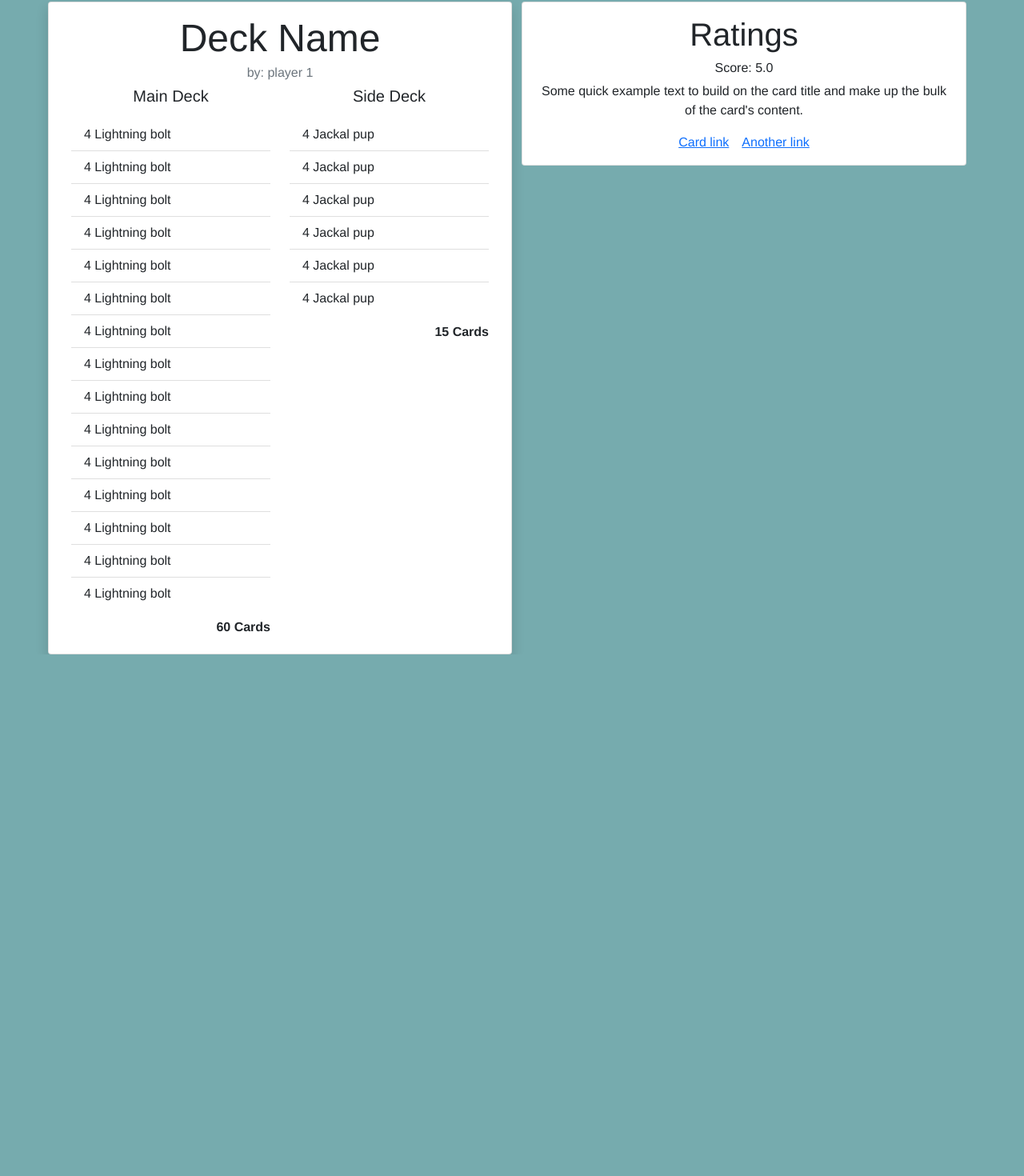
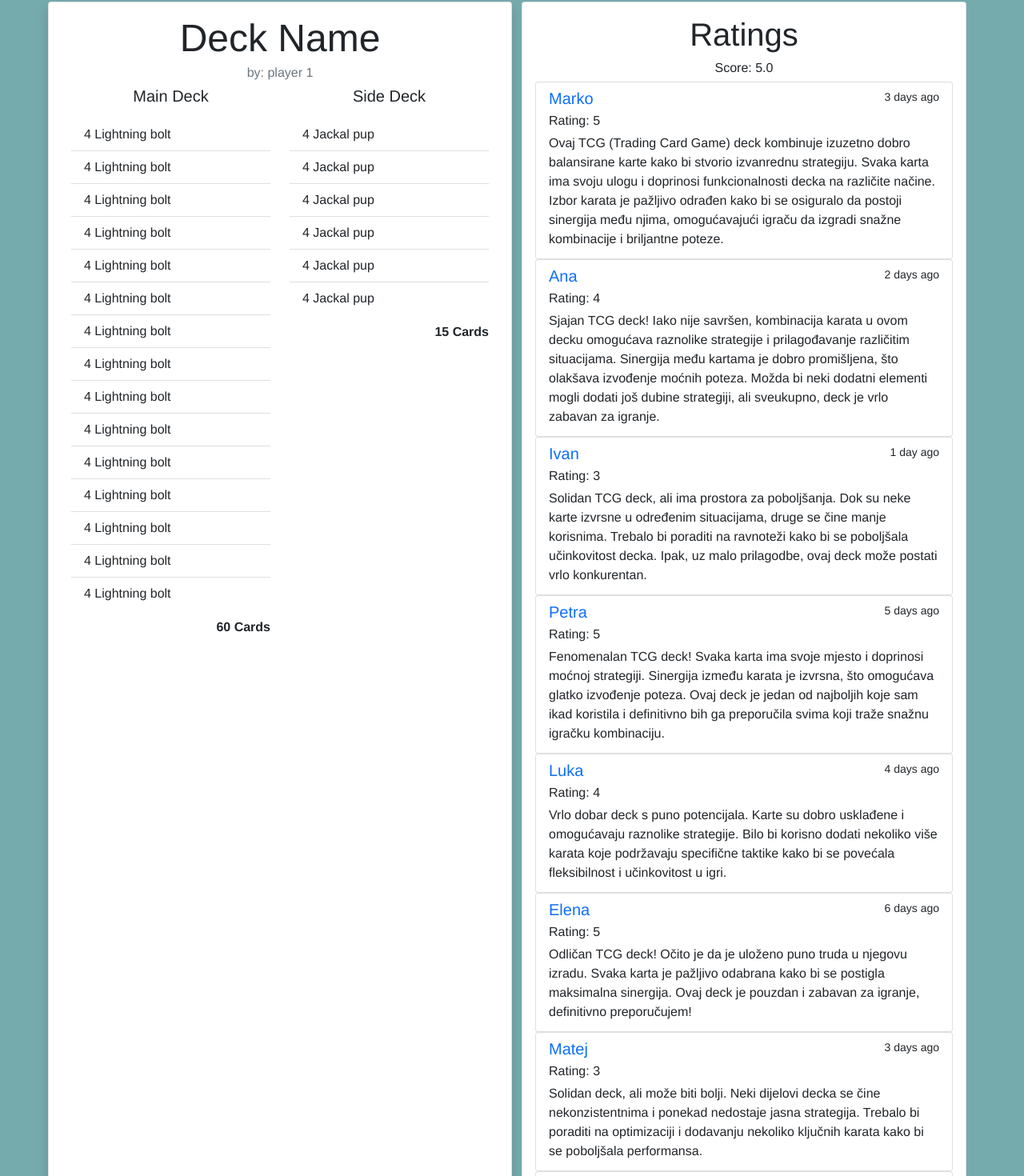
Before and after one commit to fbastijan/TCGDecks, a Vue app: page /deck/1 in a window 1280 px wide. Shown: the part 102-1572 px from the top of the page at 80% size. Before the commit the page ends 920 px from the top, so only its background shows below. Built offline with nearby package versions, Linux system fonts and the light colour scheme.

Commit message:
još malo protipa

```diff
--- /dev/null
+++ b/src/components/Komentar.vue
@@ -0,0 +1,21 @@
+<template>
+  <div class="list-group-item" aria-current="true">
+    <div class="d-flex w-100 justify-content-between">
+      <a href="#" class="active text-decoration-none"
+        ><h5 class="mb-1">{{ info.name }}</h5>
+      </a>
+      <small>{{ info.date }}</small>
+    </div>
+    <p class="mb-1 d-flex flex-row">Rating: {{ info.rating }}</p>
+    <p class="mb-1 text-start">
+      {{ info.komentar }}
+    </p>
+  </div>
+</template>
+<script>
+export default {
+  name: "komentar-comp",
+
+  props: ["info"],
+};
+</script>
--- /dev/null
+++ b/src/store.js
@@ -0,0 +1,74 @@
+const komentari = [
+  {
+    name: "Marko",
+    rating: 5,
+    date: "3 days ago",
+    komentar:
+      "Ovaj TCG (Trading Card Game) deck kombinuje izuzetno dobro balansirane karte kako bi stvorio izvanrednu strategiju. Svaka karta ima svoju ulogu i doprinosi funkcionalnosti decka na različite načine. Izbor karata je pažljivo odrađen kako bi se osiguralo da postoji sinergija među njima, omogućavajući igraču da izgradi snažne kombinacije i briljantne poteze.",
+  },
+  {
+    name: "Ana",
+    rating: 4,
+    date: "2 days ago",
+    komentar:
+      "Sjajan TCG deck! Iako nije savršen, kombinacija karata u ovom decku omogućava raznolike strategije i prilagođavanje različitim situacijama. Sinergija među kartama je dobro promišljena, što olakšava izvođenje moćnih poteza. Možda bi neki dodatni elementi mogli dodati još dubine strategiji, ali sveukupno, deck je vrlo zabavan za igranje.",
+  },
+  {
+    name: "Ivan",
+    rating: 3,
+    date: "1 day ago",
+    komentar:
+      "Solidan TCG deck, ali ima prostora za poboljšanja. Dok su neke karte izvrsne u određenim situacijama, druge se čine manje korisnima. Trebalo bi poraditi na ravnoteži kako bi se poboljšala učinkovitost decka. Ipak, uz malo prilagodbe, ovaj deck može postati vrlo konkurentan.",
+  },
+  {
+    name: "Petra",
+    rating: 5,
+    date: "5 days ago",
+    komentar:
+      "Fenomenalan TCG deck! Svaka karta ima svoje mjesto i doprinosi moćnoj strategiji. Sinergija između karata je izvrsna, što omogućava glatko izvođenje poteza. Ovaj deck je jedan od najboljih koje sam ikad koristila i definitivno bih ga preporučila svima koji traže snažnu igračku kombinaciju.",
+  },
+  {
+    name: "Luka",
+    rating: 4,
+    date: "4 days ago",
+    komentar:
+      "Vrlo dobar deck s puno potencijala. Karte su dobro usklađene i omogućavaju raznolike strategije. Bilo bi korisno dodati nekoliko više karata koje podržavaju specifične taktike kako bi se povećala fleksibilnost i učinkovitost u igri.",
+  },
+  {
+    name: "Elena",
+    rating: 5,
+    date: "6 days ago",
+    komentar:
+      "Odličan TCG deck! Očito je da je uloženo puno truda u njegovu izradu. Svaka karta je pažljivo odabrana kako bi se postigla maksimalna sinergija. Ovaj deck je pouzdan i zabavan za igranje, definitivno preporučujem!",
+  },
+  {
+    name: "Matej",
+    rating: 3,
+    date: "3 days ago",
+    komentar:
+      "Solidan deck, ali može biti bolji. Neki dijelovi decka se čine nekonzistentnima i ponekad nedostaje jasna strategija. Trebalo bi poraditi na optimizaciji i dodavanju nekoliko ključnih karata kako bi se poboljšala performansa.",
+  },
+  {
+    name: "Tina",
+    rating: 4,
+    date: "2 days ago",
+    komentar:
+      "Vrlo zadovoljna ovim deckom! Karte su dobro balansirane i omogućavaju dinamičnu igru. Moguće je kombinirati različite taktike i prilagoditi se raznim situacijama. Sve u svemu, sjajan izbor za sve ljubitelje TCG igara.",
+  },
+  {
+    name: "Filip",
+    rating: 5,
+    date: "7 days ago",
+    komentar:
+      "Najbolji TCG deck koji sam ikad koristio! Svaka karta je izvrsno odabrana i doprinosi izvanrednoj strategiji. Ovaj deck je nevjerojatno moćan i pruža vrhunsko iskustvo igranja. Preporučujem ga svima bez oklijevanja!",
+  },
+  {
+    name: "Marina",
+    rating: 4,
+    date: "5 days ago",
+    komentar:
+      "Vrlo impresivan deck s puno potencijala. Sinergija među kartama je izvrsna, ali uvijek postoji prostor za poboljšanja. Dodavanje nekoliko ključnih karata ili fina podešavanja mogli bi ovaj deck učiniti još snažnijim i raznovrsnijim.",
+  },
+];
+
+export { komentari };
--- a/src/views/DeckView.vue
+++ b/src/views/DeckView.vue
@@ -51,14 +51,29 @@
         <div class="card-body">
           <h5 class="card-title display-6">Ratings</h5>
           <h6 class="card-title mb-2">Score: 5.0</h6>
-          <p class="card-text">
-            Some quick example text to build on the card title and make up the
-            bulk of the card's content.
-          </p>
-          <a href="#" class="card-link">Card link</a>
-          <a href="#" class="card-link">Another link</a>
+          <div
+            class="list-group"
+            v-for="(komentar, index) in this.komentari"
+            :key="index"
+          >
+            <komentar-comp :info="komentar"></komentar-comp>
+          </div>
         </div>
       </div>
     </div>
   </div>
 </template>
+<script>
+import KomentarVue from "@/components/Komentar.vue";
+import { komentari } from "@/store";
+export default {
+  components: {
+    "komentar-comp": KomentarVue,
+  },
+  data() {
+    return {
+      komentari,
+    };
+  },
+};
+</script>
```
